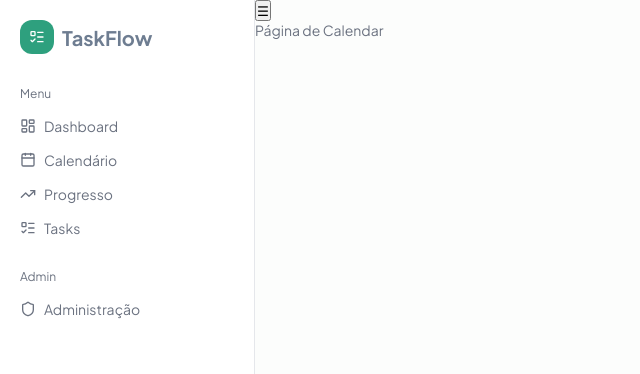
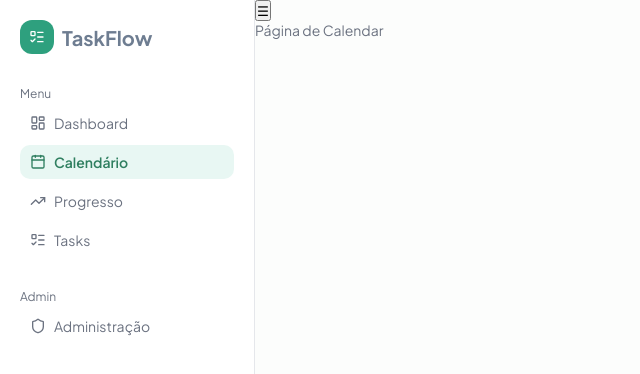
Before and after one commit to PedroHenriqueCoppola/taskflow, a React (Vite) app: page /calendar in a window 1280 px wide. Shown: the top 374 px of the page, without its empty margins (0-640 px from the left). Built offline with nearby package versions, Linux system fonts and the light colour scheme.

Commit message:
finalizing last sidebar style adjustments

```diff
--- a/src/components/Sidebar/Sidebar.css
+++ b/src/components/Sidebar/Sidebar.css
@@ -1,19 +1,9 @@
-.closed {
-    padding: 2rem 0.5rem;
-}
-
 .closed h2,
-.closed a,
 .closed span {
     display: none;
 }
 
-.closed .sidebarLogo,
-.closed .dashboardDiv,
-.closed .calendarDiv,
-.closed .progressDiv,
-.closed .tasksDiv,
-.closed .adminDiv {
+.closed .sidebarLogo {
     justify-content: center;
 }
 
@@ -32,15 +22,5 @@
 .sidebarAdmin {
     display: flex;
     flex-direction: column;
-    gap: 1.6rem;
+    gap: .5rem;
 }
-
-.dashboardDiv,
-.calendarDiv,
-.progressDiv,
-.tasksDiv,
-.adminDiv {
-    display: flex;
-    align-items: center;
-    gap: .8rem;
-}
--- a/src/components/Sidebar/Sidebar.jsx
+++ b/src/components/Sidebar/Sidebar.jsx
@@ -1,6 +1,6 @@
 import './Sidebar.css';
 
-import { Link } from "react-router-dom";
+import { NavLink } from "react-router-dom";
 import { SubTitle, IconBox } from "../../styles/globalStyles";
 import { ListTodo, LayoutDashboard, Calendar, TrendingUp, Shield } from "lucide-react";
 
@@ -14,16 +14,37 @@ const StyledSidebar = styled.div`
     display: flex;
     flex-direction: column;
     gap: 3.2rem;
-    padding: 2rem;
+    padding: ${({ isOpen }) => (isOpen ? "2rem" : "2rem 1rem")};
 
-    width: ${({ isOpen }) => (isOpen ? "255px" : "50px")};
+    width: ${({ isOpen }) => (isOpen ? "255px" : "60px")};
     transition: width 0.3s ease;
 `;
 
-const StyledLink = styled(Link)`
+const StyledLink = styled(NavLink)`
+    display: flex;
+    align-items: center;
+    gap: .8rem;
+
+    width: 100%;
+    border-radius: 1rem;
+    padding: .8rem 1rem;
+
     text-decoration: none;
     color: var(--gray);
     font-size: 1.4rem;
+
+    &:hover {
+        cursor: pointer;
+        background-color: var(--softer-green);
+        color: var(--heavier-green);
+        font-weight: 600;
+    }
+
+    &.active {
+        background-color: var(--softer-green);
+        color: var(--heavier-green);
+        font-weight: 600;
+    }
 `;
 
 const StyledTitle = styled.h2`
@@ -37,8 +58,8 @@ const Sidebar = ({ isOpen }) => {
     return (
         <StyledSidebar isOpen={isOpen} className={isOpen ? "open" : "closed"}>
             <div className="sidebarLogo">
-                <IconBox size="3.4rem">
-                    <ListTodo size={16} />
+                <IconBox size={isOpen ? "3.4rem" : "3rem"}>
+                    <ListTodo size={isOpen ? 16 : 12} />
                 </IconBox>
 
                 <StyledTitle>TaskFlow</StyledTitle>
@@ -47,33 +68,35 @@ const Sidebar = ({ isOpen }) => {
             <div className="sidebarLinks">
                 <SubTitle fontSize="1.2rem">Menu</SubTitle>
 
-                <div className='dashboardDiv'>
-                    <LayoutDashboard size={16} color="#6b7280" />
-                    <StyledLink to="/">Dashboard</StyledLink>
-                </div>
+                <StyledLink to="/" className={({ isActive }) => isActive ? "active" : ""}>
+                    <LayoutDashboard size={16} />
+                    <span className="text">Dashboard</span>
+                </StyledLink>
 
-                <div className="calendarDiv">
-                    <Calendar size={16} color="#6b7280" />
-                    <StyledLink to="/calendar">Calendário</StyledLink>
-                </div>
+                <StyledLink to="/calendar" className={({ isActive }) => isActive ? "active" : ""}>
+                    <Calendar size={16} />
+                    <span className="text">Calendário</span>
+                </StyledLink>
 
-                <div className="progressDiv">
-                    <TrendingUp size={16} color="#6b7280" />
-                    <StyledLink to="/progress">Progresso</StyledLink>
-                </div>
+                <StyledLink to="/progress" className={({ isActive }) => isActive ? "active" : ""}>
+                    <TrendingUp size={16} />
+                    <span className="text">Progresso</span>
+                </StyledLink>
 
-                <div className="tasksDiv">
-                    <ListTodo size={16} color="#6b7280" />
-                    <StyledLink to="/tasks">Tasks</StyledLink>
-                </div>
+                <StyledLink to="/tasks" className={({ isActive }) => isActive ? "active" : ""}>
+                    <ListTodo size={16} />
+                    <span className="text">Tasks</span>
+                </StyledLink>
             </div>
 
             <div className="sidebarAdmin">
                 <SubTitle fontSize="1.2rem">Admin</SubTitle>
 
                 <div className="adminDiv">
-                    <Shield size={16} color="#6b7280" />
-                    <StyledLink to="/admin">Administração</StyledLink>
+                    <StyledLink to="/admin" className="sidebarItem">
+                        <Shield size={16} />
+                        <span className="text">Administração</span>
+                    </StyledLink>
                 </div>
             </div>
         </StyledSidebar>
--- a/src/styles/globalStyles.js
+++ b/src/styles/globalStyles.js
@@ -30,6 +30,8 @@ export const GlobalStyle = createGlobalStyle`
         --black: #181f25;
         --standard-green: #2ea07e;
         --lighter-green: #41ad8b;
+        --heavier-green: #2f7f60;
+        --softer-green: #e8f7f3;
     }
 
     body {
@@ -44,7 +46,7 @@ export const Title = styled.h1 `
 `;
 
 export const SubTitle = styled.p`
-    font-size: ${({ fontSize }) => fontSize || '1.4rem'};;
+    font-size: ${({ fontSize }) => fontSize || '1.4rem'};
     font-weight: 400;
     color: var(--gray);
 `;
```
